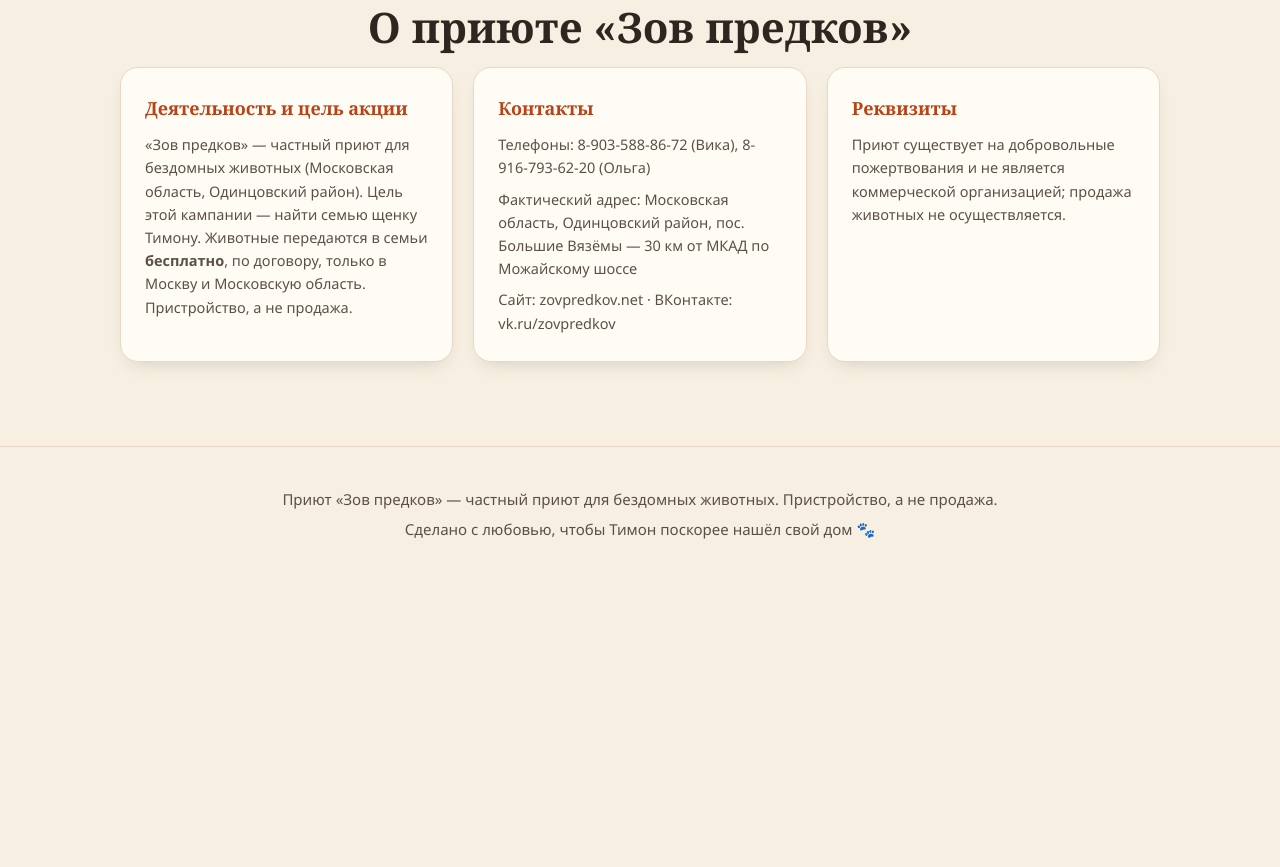
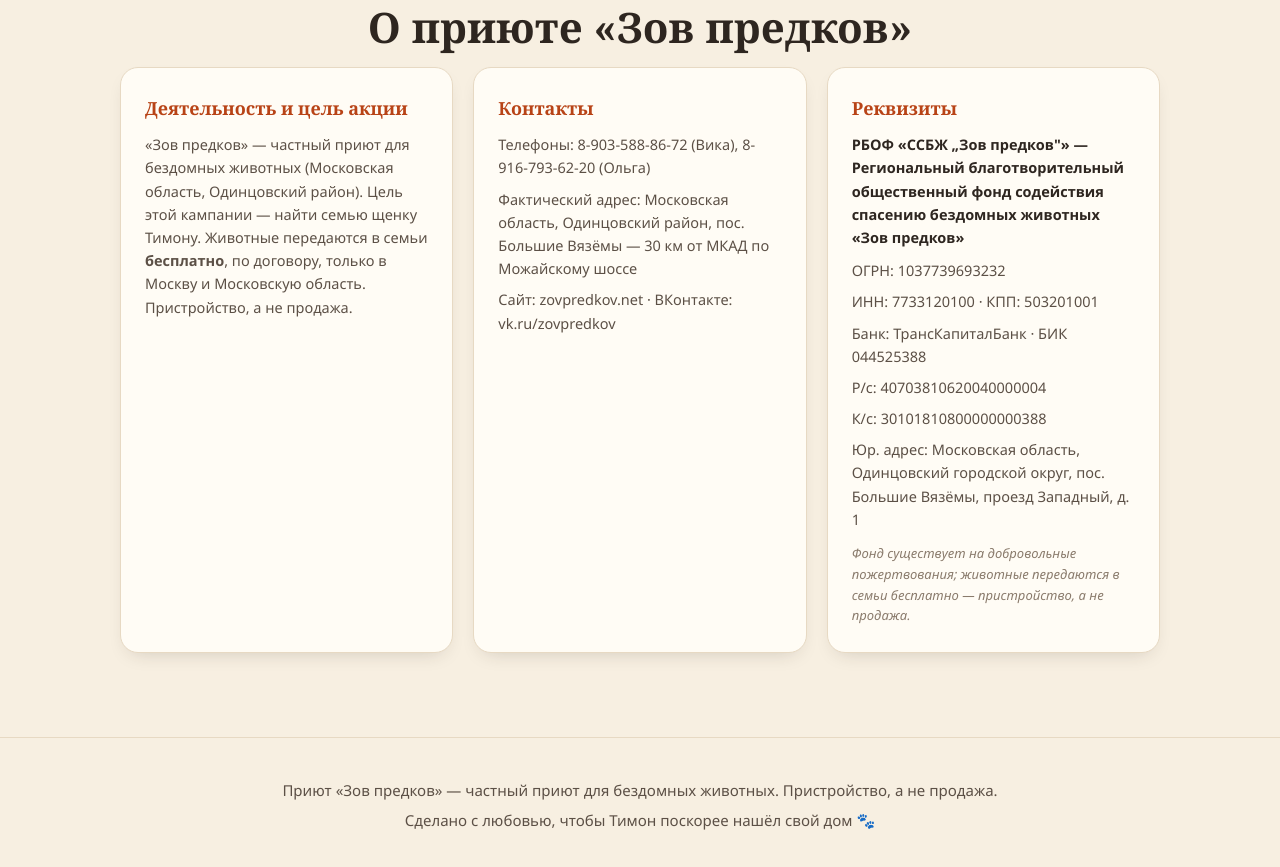
Before and after one commit to Dedserv/Timon, a plain HTML site: page index.html in a window 1280 px wide. Shown: the part 6350-7217 px from the top of the page. Before the commit the page ends 7001 px from the top, so only its background shows below. Drawn offline with Linux system fonts and the light colour scheme.

Commit message:
Добавление реквизитов

```diff
--- a/css/style.css
+++ b/css/style.css
@@ -680,6 +680,8 @@
   color: var(--terra-dark);
 }
 .about-card p { color: var(--ink-soft); font-size: 14.5px; }
+.about-req-name { font-weight: 700; color: var(--ink) !important; margin-bottom: 10px; }
+.about-note { color: var(--muted) !important; font-size: 13px !important; margin-top: 12px; font-style: italic; }
 .about-list {
   list-style: none;
   display: grid;
--- a/index.html
+++ b/index.html
@@ -552,12 +552,23 @@
           </div>
           <div class="about-card">
             <h3>Реквизиты</h3>
-            <p>
-              Приют существует на добровольные пожертвования и не является
-              коммерческой организацией; продажа животных не осуществляется.
+            <p class="about-req-name">
+              РБОФ «ССБЖ „Зов предков"» — Региональный благотворительный
+              общественный фонд содействия спасению бездомных животных
+              «Зов предков»
             </p>
-            <!-- Если у приюта есть ИНН/ОГРН или расчётный счёт — впишите их здесь, например:
-                 ИНН: 5000000000 · ОГРН: 0000000000000 · Банк: … · Р/с: … · К/с: … -->
+            <ul class="about-list">
+              <li>ОГРН: 1037739693232</li>
+              <li>ИНН: 7733120100 · КПП: 503201001</li>
+              <li>Банк: ТрансКапиталБанк · БИК 044525388</li>
+              <li>Р/с: 40703810620040000004</li>
+              <li>К/с: 30101810800000000388</li>
+              <li>Юр. адрес: Московская область, Одинцовский городской округ, пос. Большие Вязёмы, проезд Западный, д. 1</li>
+            </ul>
+            <p class="about-note">
+              Фонд существует на добровольные пожертвования; животные
+              передаются в семьи бесплатно — пристройство, а не продажа.
+            </p>
           </div>
         </div>
       </div>
```
